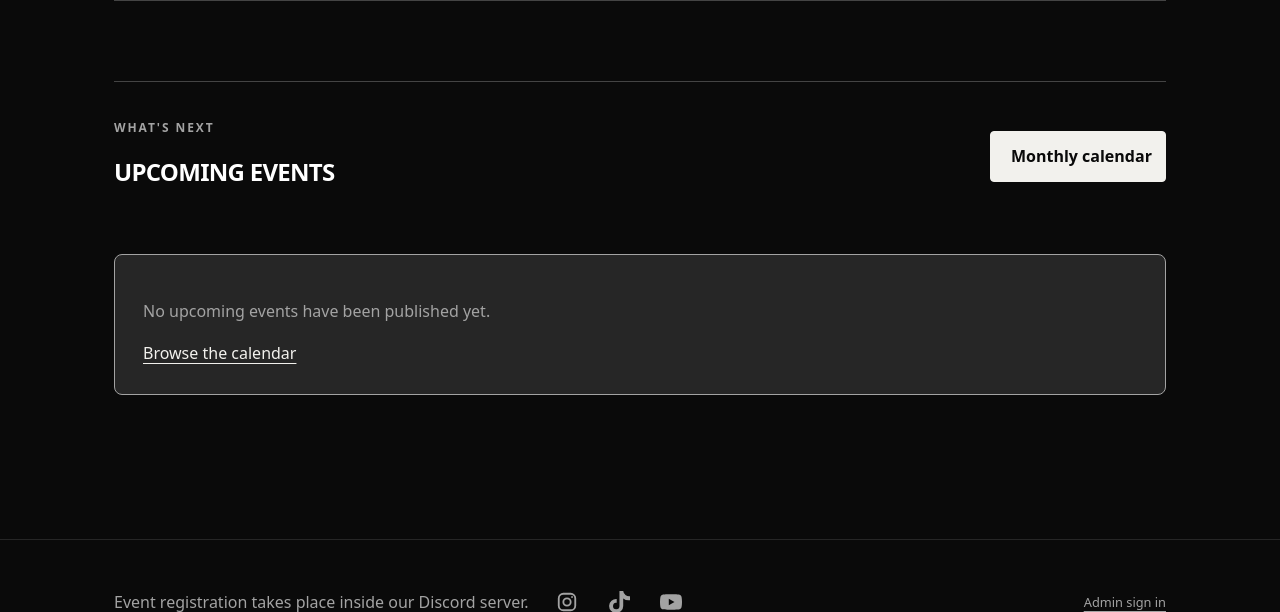
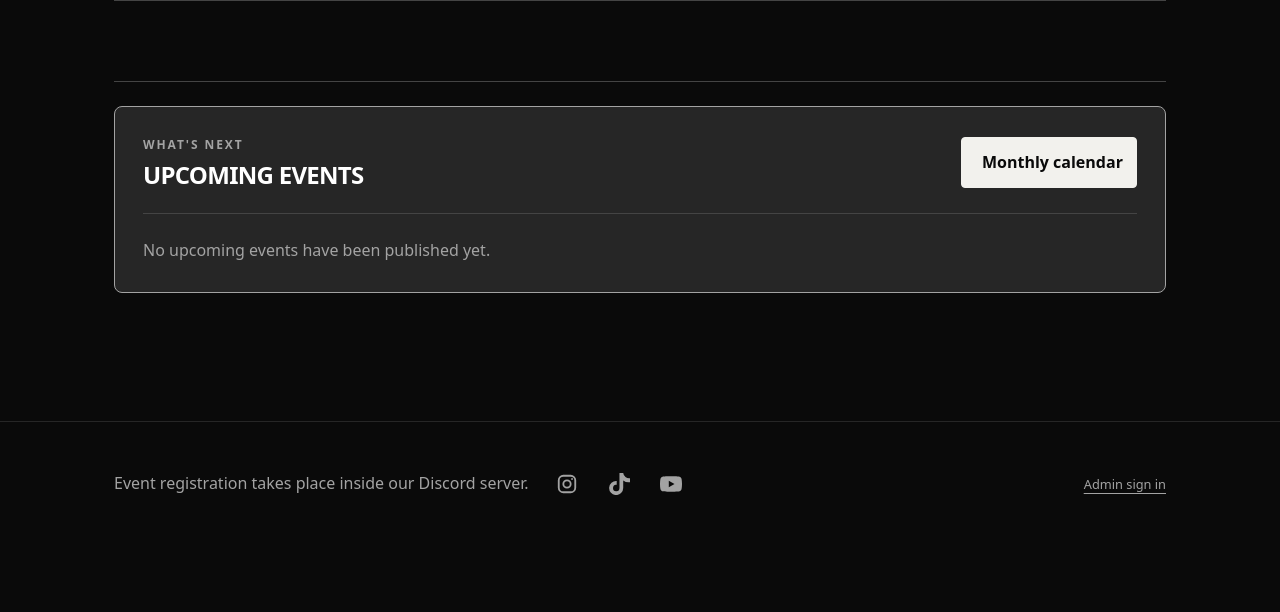
Before and after one commit to Looserutti/hidden-lfo-community, a FastAPI app: page / in a window 1280 px wide. Shown: the part 1080-1692 px from the top of the page. After the commit the page ends 1575 px from the top, so only its background shows below. Run offline with FastAPI, Linux system fonts and the light colour scheme; data that the repository does not hold is empty; parts of the project's set-up code (start-up, migrations or seed data) failed here and were passed over.

Commit message:
Unify upcoming events and calendar link in one panel

```diff
--- a/static/theme.css
+++ b/static/theme.css
@@ -65,8 +65,41 @@
   border-top: 1px solid #444;
 }
 
-.home-events .page-heading {
-  margin-bottom: 32px;
+.events-panel {
+  padding: clamp(20px, 3vw, 28px);
+  background: var(--dark-grey);
+  border: 1px solid var(--light-grey);
+  border-radius: 8px;
+}
+
+.events-panel .page-heading {
+  margin-bottom: 24px;
+  padding-bottom: 24px;
+  border-bottom: 1px solid #444;
+}
+
+.events-panel .page-heading .eyebrow {
+  margin: 0;
+}
+
+.events-panel .page-heading h2 {
+  margin: 6px 0 0;
+}
+
+.events-panel article {
+  margin: 0;
+  padding: 0;
+  border: 0;
+  border-radius: 0;
+  background: transparent;
+}
+
+.events-panel article > p:first-child {
+  margin-top: 0;
+}
+
+.events-panel article > :last-child {
+  margin-bottom: 0;
 }
 
 .home-events h2 {
--- a/templates/index.html
+++ b/templates/index.html
@@ -61,6 +61,7 @@
     Join the Discord
   </a>
   {% endif %}
+  <div class="events-panel">
     <div class="page-heading">
       <div>
         <p class="eyebrow">WHAT'S NEXT</p>
@@ -105,9 +106,9 @@
       {% else %}
       <article>
         <p>No upcoming events have been published yet.</p>
-      <a href="/calendar">Browse the calendar</a>
         </article>
       {% endfor %}
+    </div>
   </div>
 </section>
 <script src="/static/gallery.js" defer></script>
```
Lines whose indentation alone changed are shown as unchanged.
